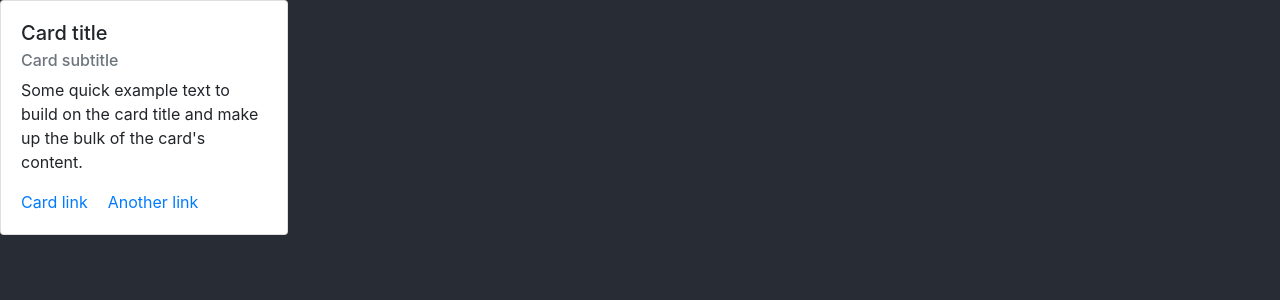
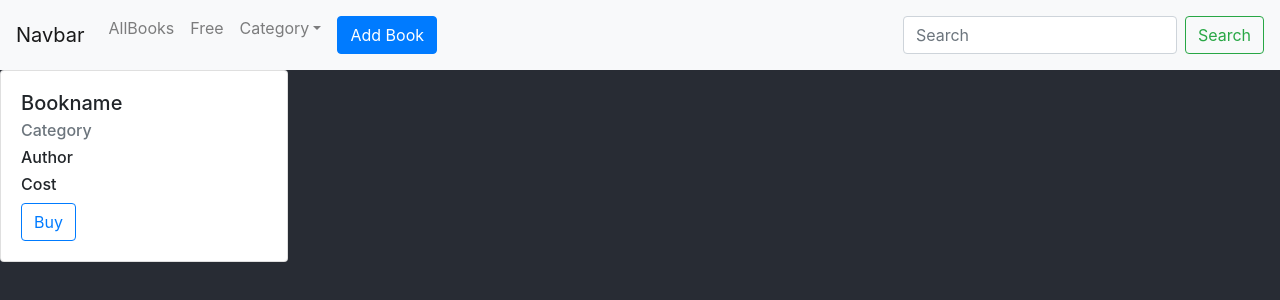
Before and after one commit to humam-abd/Book-Store, a React (Create React App) app in the folder bookstore/: page / in a window 1280 px wide. Shown: the top 300 px of the page. Built offline with nearby package versions, Linux system fonts and the light colour scheme.

Commit message:
Navbar,Card

```diff
--- a/bookstore/src/App.js
+++ b/bookstore/src/App.js
@@ -1,11 +1,13 @@
 import React from "react";
 import "./App.css";
 import BookCard from "./Card";
+import Navbar from "./Navbar";
 
 class App extends React.Component {
   render() {
     return (
       <div>
+      <Navbar></Navbar>
       <BookCard></BookCard>
       </div>
     );
--- a/bookstore/src/Card.js
+++ b/bookstore/src/Card.js
@@ -1,3 +1,4 @@
+/* eslint-disable jsx-a11y/anchor-is-valid */
 import React from "react";
 import "./App.css";
 
@@ -6,17 +7,12 @@ class BookCard extends React.Component {
     return (
       <div class="card card_style">
         <div class="card-body">
-          <h5 class="card-title">Card title</h5>
-          <h6 class="card-subtitle mb-2 text-muted">Card subtitle</h6>
-          <p class="card-text">
-            Some quick example text to build on the card title and make up the
-            bulk of the card's content.
-          </p>
-          <a href="/" class="card-link">
-            Card link
-          </a>
-          <a href="/" class="card-link">
-            Another link
+          <h5 class="card-title">Bookname</h5>
+          <h6 class="card-subtitle mb-2 text-muted">Category</h6>
+          <h6>Author</h6>
+          <h6>Cost</h6>
+          <a href="#" class="card-link">
+          <button class="btn btn-outline-primary">Buy</button>
           </a>
         </div>
       </div>
--- a/bookstore/src/Navbar.js
+++ b/bookstore/src/Navbar.js
@@ -1,12 +1,92 @@
+/* eslint-disable jsx-a11y/anchor-is-valid */
 import React from "react";
 import "./App.css";
 
-class Navbar extends React.Component{
-    render(){
-        return(
-            <div>
+class Navbar extends React.Component {
+  render() {
+    return (
+      <div>
+        <nav class="navbar navbar-expand-lg navbar-light bg-light">
+          <a class="navbar-brand" href="#">
+            Navbar
+          </a>
+          <button
+            class="navbar-toggler"
+            type="button"
+            data-toggle="collapse"
+            data-target="#navbarSupportedContent"
+            aria-controls="navbarSupportedContent"
+            aria-expanded="false"
+            aria-label="Toggle navigation"
+          >
+            <span class="navbar-toggler-icon"></span>
+          </button>
 
-            </div>
-        );
-    }
+          <div class="collapse navbar-collapse" id="navbarSupportedContent">
+            <ul class="navbar-nav mr-auto">
+              <li class="nav-item">
+                <a class="nav-link" href="#">
+                  AllBooks
+                </a>
+              </li>
+              <li class="nav-item">
+                <a class="nav-link" href="#">
+                  Free
+                </a>
+              </li>
+              <li class="nav-item dropdown">
+                <a
+                  class="nav-link dropdown-toggle"
+                  href="#"
+                  id="navbarDropdown"
+                  role="button"
+                  data-toggle="dropdown"
+                  aria-haspopup="true"
+                  aria-expanded="false"
+                >
+                  Category
+                </a>
+                <div class="dropdown-menu" aria-labelledby="navbarDropdown">
+                  <a class="dropdown-item" href="#">
+                    Fiction
+                  </a>
+                  <a class="dropdown-item" href="#">
+                    Biography
+                  </a>
+                  <a class="dropdown-item" href="#">
+                    Autobiography
+                  </a>
+                  <a class="dropdown-item" href="#">
+                    Science-Fiction
+                  </a>
+                </div>
+              </li>
+              <li class="nav-item">
+                <a class="nav-link" href="#"><button className="btn btn-primary">
+                    Add Book
+                </button>
+                </a>
+              </li>
+            </ul>
+            <form class="form-inline my-2 my-lg-0">
+              <input
+                class="form-control mr-sm-2"
+                type="search"
+                placeholder="Search"
+                aria-label="Search"
+              />
+              <button
+                class="btn btn-outline-success my-2 my-sm-0"
+                type="submit"
+              >
+                Search
+              </button>
+            </form>
+          </div>
+        </nav>
+      </div>
+    );
+  }
 }
+
+export default Navbar;
```
